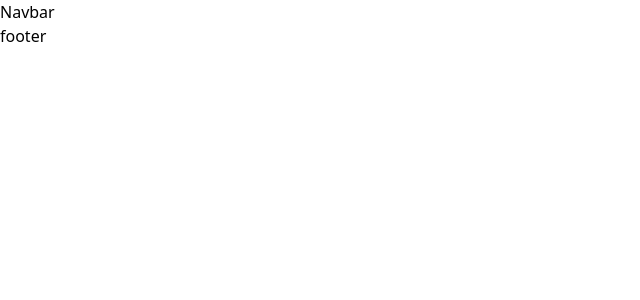
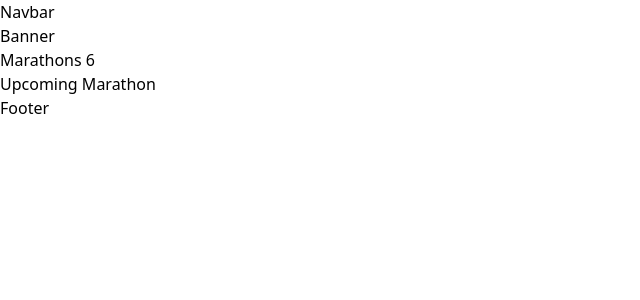
Before and after one commit to sheikhmuhammadantor/runroute-client, a React (Vite) app: page / in a window 1280 px wide. Shown: the top 300 px of the page, without its empty margins (0-640 px from the left). Built offline with nearby package versions, Linux system fonts and the light colour scheme.

Commit message:
Add Home page with basic Banner, Marathons, and UpcomingMarathons components; update MainLayout and routing.

```diff
--- a/src/App.js
+++ b/src/App.js
@@ -1,3 +1,8 @@
+import Banner from "./Components/Home/Banner";
+import Marathons from "./Components/Home/Marathons";
+import UpcomingMarathons from "./Components/Home/UpcomingMarathons";
 import MainLayout from "./Layout/MainLayout";
+import Home from "./Pages/Home";
 
-export { MainLayout };
+
+export { MainLayout, Home, Marathons, Banner, UpcomingMarathons };
--- a/src/Components/Footer.jsx
+++ b/src/Components/Footer.jsx
@@ -1,7 +1,7 @@
 function Footer() {
   return (
     <div>
-      <h1>footer</h1>
+      <h1>Footer</h1>
     </div>
   )
 }
--- /dev/null
+++ b/src/Components/Home/Banner.jsx
@@ -0,0 +1,9 @@
+function Banner() {
+  return (
+    <div>
+      <h1>Banner</h1>
+    </div>
+  )
+}
+
+export default Banner
--- /dev/null
+++ b/src/Components/Home/Marathons.jsx
@@ -0,0 +1,9 @@
+function Marathons() {
+  return (
+    <div>
+      <h1>Marathons 6</h1>
+    </div>
+  )
+}
+
+export default Marathons
--- /dev/null
+++ b/src/Components/Home/UpcomingMarathons.jsx
@@ -0,0 +1,9 @@
+function UpcomingMarathons() {
+  return (
+    <div>
+      <h1>Upcoming Marathon</h1>
+    </div>
+  )
+}
+
+export default UpcomingMarathons
--- a/src/Layout/MainLayout.jsx
+++ b/src/Layout/MainLayout.jsx
@@ -1,4 +1,4 @@
-// import { Outlet } from "react-router-dom"
+import { Outlet } from "react-router-dom"
 import Footer from "../Components/Footer"
 import Navbar from "../Components/Navbar"
 import { Toaster } from "react-hot-toast"
@@ -10,9 +10,9 @@ function MainLayout() {
             <section className="mt-2">
                 <Navbar />
             </section>
-            {/* <section className="container mx-auto px-5 mt-8">
+            <section className="container mx-auto px-5 mt-8">
                 <Outlet />
-            </section> */}
+            </section>
             <section className="bg-base-200 text-base-content">
             <Footer />
             </section>
--- /dev/null
+++ b/src/Pages/Home.jsx
@@ -0,0 +1,13 @@
+import { Banner, Marathons, UpcomingMarathons } from '../App'
+
+function Home() {
+    return (
+        <>
+            <Banner />
+            <Marathons />
+            <UpcomingMarathons />
+        </>
+    )
+}
+
+export default Home
```
Also changed, not shown: src/Routes/Routes.jsx (+8 -1 lines).
